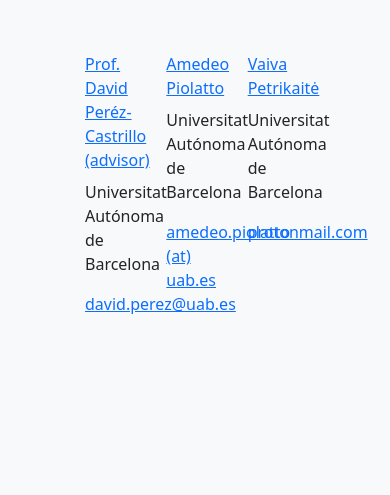
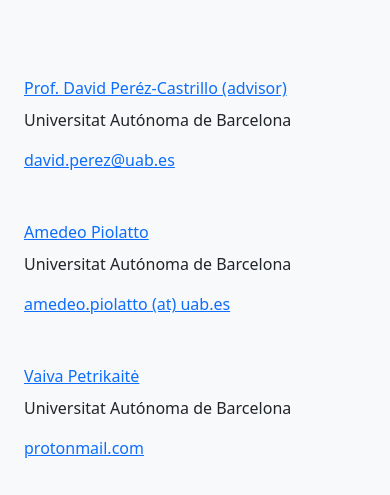
Before and after one commit to esatyasar/cv-resume, a plain HTML site: page references.html in a window 390 px wide. Shown: the part 317-812 px from the top of the page. Drawn offline with nearby package versions, Linux system fonts and the light colour scheme.

Commit message:
responsive references page

```diff
--- a/references.html
+++ b/references.html
@@ -51,19 +51,19 @@
 
         <section class="container">
 
-            <div class="row col-8 d-flex mx-auto">
+            <div class="row col-12 d-flex mx-auto">
 
-                <div class="col-4">
+                <div class="col-xs-12 col-md-4 my-4">
                     <a  href="http://pareto.uab.es/dperez/">Prof. David Peréz-Castrillo  (advisor) </a>
                     <p class="mt-2">Universitat Autónoma de Barcelona</p>
                     <a href="">david.perez@uab.es</a>
                 </div>
-                <div class="col-4">
+                <div class="col-xs-12 col-md-4 my-4">
                     <a  href="">Amedeo Piolatto</a>
                     <p class="mt-2" >Universitat Autónoma de Barcelona</p>
                     <a href="">amedeo.piolatto (at) uab.es</a>
                 </div>
-                <div class="col-4">
+                <div class="col-xs-12 col-md-4 my-4">
                     <a  href="">Vaiva Petrikaitė</a>
                     <p class="mt-2"> Universitat Autónoma de Barcelona</p>
                     <a href="">protonmail.com</a>
```
